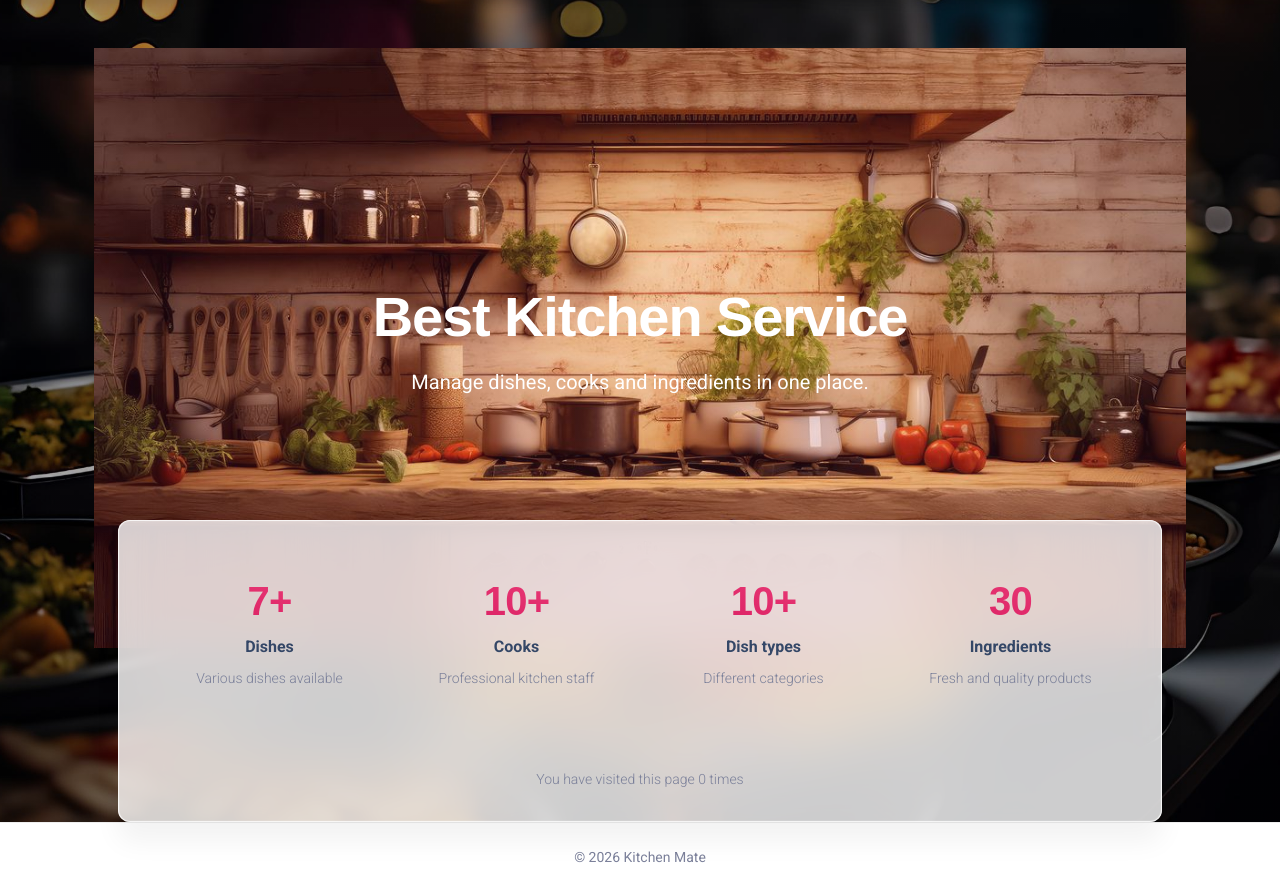
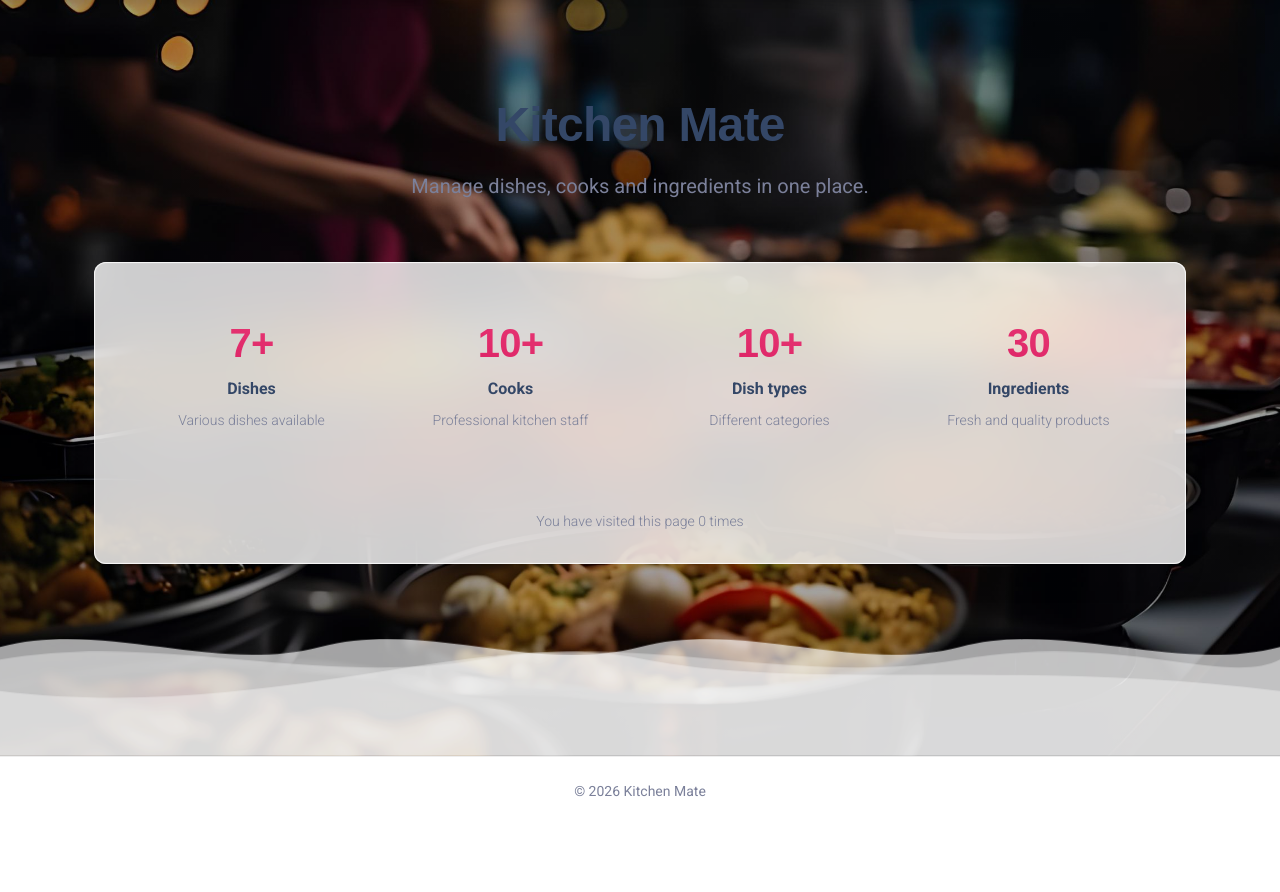
Before and after one commit to StrawHato/kitchen-mate, a Django app: page /kitchen/ in a window 1280 px wide. Shown: the part 54-946 px from the top of the page. After the commit the page ends 851 px from the top, so only its background shows below. Run offline with Django 5.2, Linux system fonts and the light colour scheme; a user stored in the database is signed in; data comes from the database, SQL or seed files in the repository; some libraries are stand-ins or nearby versions.

Commit message:
Redesign home page and add animations

```diff
--- a/static/css/custom.css
+++ b/static/css/custom.css
@@ -195,11 +195,11 @@ body {
 }
 
 .page-card {
-  background: rgba(255,255,255,0.96);
+    background: rgba(255, 255, 255, 0.96);
     border-radius: 16px;
     padding: 32px;
     margin: 40px 0;
-  box-shadow: 0 20px 40px rgba(0,0,0,0.35);
+    box-shadow: 0 20px 40px rgba(0, 0, 0, 0.35);
 }
 
 .template-container {
@@ -208,5 +208,69 @@ body {
     border-radius: 16px;
     padding: 32px;
     margin: 80px auto;
-  box-shadow: 0 20px 40px rgba(0,0,0,0.35);
+    box-shadow: 0 20px 40px rgba(0, 0, 0, 0.35);
 }
+
+.hero-text {
+  margin-top: clamp(80px, 12vh, 140px);
+  margin-bottom: 60px;
+}
+
+footer {
+    position: relative;
+    z-index: 2;
+}
+
+.wave-wrapper {
+    position: relative;
+    height: 160px;
+    margin-top: -140px;
+    overflow: hidden;
+}
+
+.wave-wrapper svg {
+    position: absolute;
+    bottom: 0;
+    width: 100%;
+    height: 100%;
+}
+
+.wave {
+    fill: rgba(255, 255, 255, 0.85);
+    transform-origin: center bottom;
+    animation: waveFloat 7s cubic-bezier(0.45, 0.05, 0.55, 0.95) infinite;
+}
+
+.wave1 {
+    opacity: 0.75;
+    animation-duration: 6s;
+    animation: waveFloat 6s ease-in-out infinite;
+}
+
+.wave2 {
+    opacity: 0.4;
+    animation-duration: 8s;
+    animation: waveFloat 7.5s ease-in-out infinite reverse;
+}
+
+.wave3 {
+    opacity: 0.25;
+    animation-duration: 10s;
+}
+
+.wave4 {
+    opacity: 0.25;
+    animation-duration: 10s;
+}
+
+@keyframes waveFloat {
+    0% {
+        transform: scaleY(1) translateY(0);
+    }
+    50% {
+        transform: scaleY(1.28) translateY(0);
+    }
+    100% {
+        transform: scaleY(1) translateY(0);
+    }
+}
--- /dev/null
+++ b/static/js/counters.js
@@ -0,0 +1,25 @@
+document.addEventListener("DOMContentLoaded", () => {
+  const counters = document.querySelectorAll(".counter");
+
+  counters.forEach(counter => {
+    const target = +counter.dataset.target;
+    const hasPlus = counter.innerText.includes("+");
+
+    let current = 0;
+    const duration = 1200;
+    const stepTime = Math.max(Math.floor(duration / target), 20);
+
+    const update = () => {
+      current += Math.ceil(target / (duration / stepTime));
+      if (current >= target) {
+        current = target;
+        counter.innerText = hasPlus ? `${current}+` : current;
+      } else {
+        counter.innerText = hasPlus ? `${current}+` : current;
+        setTimeout(update, stepTime);
+      }
+    };
+
+    update();
+  });
+});
--- a/templates/base.html
+++ b/templates/base.html
@@ -17,6 +17,8 @@
   {% block extra_css %}{% endblock %}
 </head>
 
+{% block scripts %}{% endblock %}
+
 <body style="
   background-image:
     linear-gradient(rgba(0,0,0,0.35), rgba(0,0,0,0.35)),
@@ -35,6 +37,8 @@
     </div>
   </main>
 
+  {% block waves %}{% endblock %}
+
   {% include "includes/footer.html" %}
 
   <!--   Core JS Files   -->
--- a/templates/kitchen/index.html
+++ b/templates/kitchen/index.html
@@ -1,30 +1,26 @@
 {% extends "base.html" %}
 {% load static %}
+
+{% block scripts %}
+  <script src="{% static 'js/counters.js' %}"></script>
+{% endblock %}
 
 {% block title %}Home page{% endblock %}
 
 {% block content %}
 
-  <header class="header-2">
-    <div class="page-header min-vh-75 relative" style="background-image: url('{% static "images/home-background.jpg" %}')">
-      <span class="mask bg-gradient-primary opacity-1"></span>
-
-      <div class="container">
-        <div class="row">
-          <div class="col-lg-8 text-center mx-auto">
-            <h1 class="text-white display-4 fw-bold fade-in">
-              Best Kitchen Service
+  <div class="text-center hero-text">
+    <h1 class="display-5 fw-bold fade-in">
+      Kitchen Mate
     </h1>
-            <p class="lead text-white mt-3 fade-in-delay">
+    <p class="lead text-muted mt-3 fade-in-delay">
       Manage dishes, cooks and ingredients in one place.
     </p>
   </div>
-        </div>
-      </div>
-    </div>
-  </header>
 
-  <div class="card card-body blur shadow-blur mx-3 mx-md-4 mt-n8">
+  <div class="stats-wrapper position-relative">
+
+    <div class="card card-body blur shadow-blur mx-auto stats-card">
 
       <section class="pt-4 pb-4" id="count-stats">
         <div class="container">
@@ -32,8 +28,9 @@
 
             <div class="col-6 col-md-3 mb-4">
               <div class="p-3 stat-card">
-              <h1 class="text-gradient text-primary">
-                {{ num_dishes }}+
+                <h1 class="text-gradient text-primary counter"
+                    data-target="{{ num_dishes }}">
+                  0+
                 </h1>
                 <h6 class="mt-2">Dishes</h6>
                 <p class="text-sm">Various dishes available</p>
@@ -42,9 +39,7 @@
 
             <div class="col-6 col-md-3 mb-4">
               <div class="p-3 stat-card">
-              <h1 class="text-gradient text-primary">
-                {{ num_cooks }}+
-              </h1>
+                <h1 class="text-gradient text-primary counter" data-target="{{ num_cooks }}">0+</h1>
                 <h6 class="mt-2">Cooks</h6>
                 <p class="text-sm">Professional kitchen staff</p>
               </div>
@@ -52,9 +47,7 @@
 
             <div class="col-6 col-md-3 mb-4">
               <div class="p-3 stat-card">
-              <h1 class="text-gradient text-primary">
-                {{ num_dish_types }}+
-              </h1>
+                <h1 class="text-gradient text-primary counter" data-target="{{ num_dish_types }}">0+</h1>
                 <h6 class="mt-2">Dish types</h6>
                 <p class="text-sm">Different categories</p>
               </div>
@@ -62,9 +55,7 @@
 
             <div class="col-6 col-md-3 mb-4">
               <div class="p-3 stat-card">
-              <h1 class="text-gradient text-primary">
-                {{ num_ingredients }}
-              </h1>
+                <h1 class="text-gradient text-primary counter" data-target="{{ num_ingredients }}">0</h1>
                 <h6 class="mt-2">Ingredients</h6>
                 <p class="text-sm">Fresh and quality products</p>
               </div>
@@ -80,4 +71,21 @@
 
     </div>
 
+  </div>
+
 {% endblock %}
+
+{% block waves %}
+  <div class="wave-wrapper">
+    <svg viewBox="0 0 1200 120" preserveAspectRatio="none">
+      <path class="wave wave1"
+            d="M0,40 C100,20 200,60 300,40 C400,20 500,60 600,40 C700,20 800,60 900,40 C1000,20 1100,60 1200,40 L1200,120 L0,120 Z"/>
+      <path class="wave wave2"
+            d="M0,50 C150,30 300,70 450,50 C600,30 750,70 900,50 C1050,30 1150,70 1200,50 L1200,120 L0,120 Z"/>
+      <path class="wave wave3"
+            d="M0,80 C250,100 450,40 600,60 750,80 950,60 1200,80 L1200,120 L0,120 Z"/>
+      <path class="wave wave4"
+            d="M0,80 C250,100 450,40 600,60 750,80 950,60 1200,80 L1200,120 L0,120 Z"/>
+    </svg>
+  </div>
+{% endblock %}
```
Lines whose indentation alone changed are shown as unchanged.
